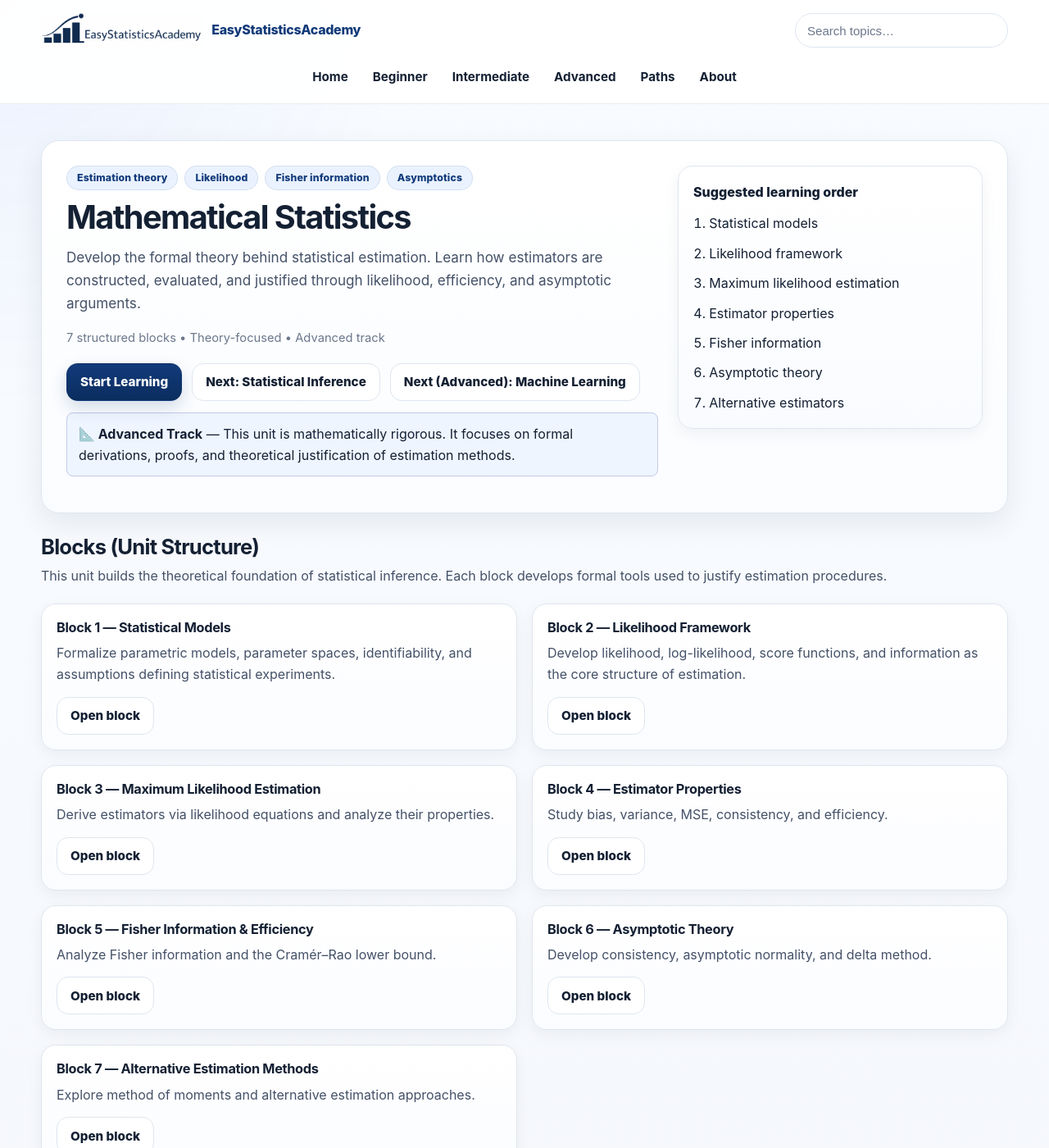
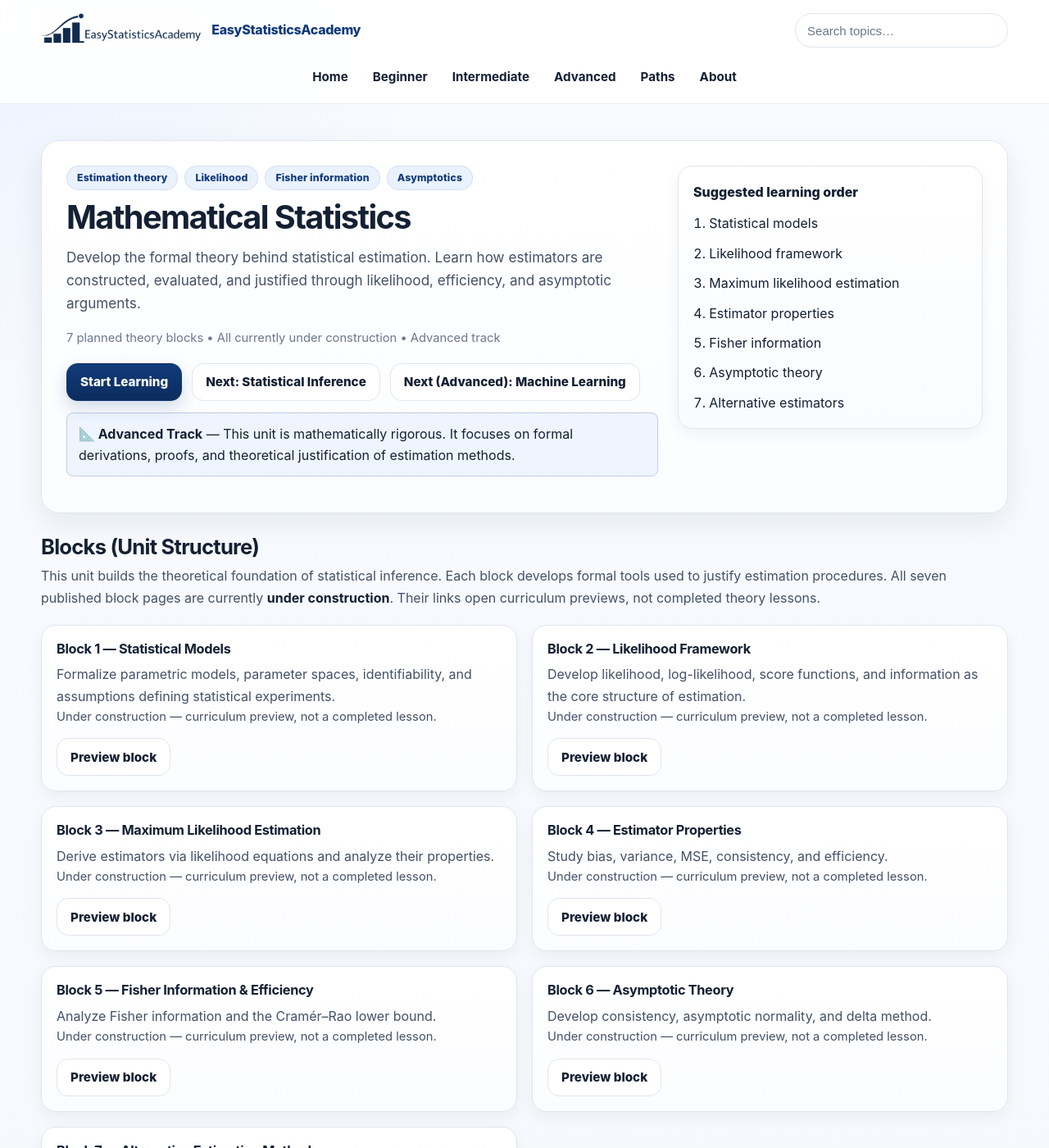
Before and after one commit to ammar-homaida-statistics/easystatisticsacademy, a Jekyll site: the page built from mathematical-statistics/index.md, in a window 1280 px wide and 1400 px high. Shown: the whole window at 82% size. Built offline with Jekyll 4.4.1, drawn with Linux system fonts in a browser that asks for light colours; some of the changed text lies outside the part shown.

Commit message:
Mark all seven mathematical-statistics blocks as under construction

```diff
--- a/mathematical-statistics/index.md
+++ b/mathematical-statistics/index.md
@@ -28,7 +28,7 @@ sidebar: false
       </p>
 
       <p class="muted-mini">
-        7 structured blocks • Theory-focused • Advanced track
+        7 planned theory blocks • All currently under construction • Advanced track
       </p>
 
       <div class="hero-actions">
@@ -73,6 +73,8 @@ sidebar: false
     <p>
       This unit builds the theoretical foundation of statistical inference.
       Each block develops formal tools used to justify estimation procedures.
+      All seven published block pages are currently <strong>under construction</strong>.
+      Their links open curriculum previews, not completed theory lessons.
     </p>
   </div>
 
@@ -96,7 +98,8 @@ sidebar: false
         Formalize parametric models, parameter spaces, identifiability,
         and assumptions defining statistical experiments.
       </p>
-      <a class="btn btn-outline" href="/mathematical-statistics/statistical-models/">Open block</a>
+      <p class="muted-mini">Under construction — curriculum preview, not a completed lesson.</p>
+      <a class="btn btn-outline" href="/mathematical-statistics/statistical-models/">Preview block</a>
     </div>
 
     <!-- BLOCK 2 -->
@@ -106,7 +109,8 @@ sidebar: false
         Develop likelihood, log-likelihood, score functions,
         and information as the core structure of estimation.
       </p>
-      <a class="btn btn-outline" href="/mathematical-statistics/likelihood-and-log-likelihood/">Open block</a>
+      <p class="muted-mini">Under construction — curriculum preview, not a completed lesson.</p>
+      <a class="btn btn-outline" href="/mathematical-statistics/likelihood-and-log-likelihood/">Preview block</a>
     </div>
 
     <!-- BLOCK 3 -->
@@ -115,7 +119,8 @@ sidebar: false
       <p>
         Derive estimators via likelihood equations and analyze their properties.
       </p>
-      <a class="btn btn-outline" href="/mathematical-statistics/maximum-likelihood-estimation/">Open block</a>
+      <p class="muted-mini">Under construction — curriculum preview, not a completed lesson.</p>
+      <a class="btn btn-outline" href="/mathematical-statistics/maximum-likelihood-estimation/">Preview block</a>
     </div>
 
     <!-- BLOCK 4 -->
@@ -124,7 +129,8 @@ sidebar: false
       <p>
         Study bias, variance, MSE, consistency, and efficiency.
       </p>
-      <a class="btn btn-outline" href="/mathematical-statistics/estimator-properties/">Open block</a>
+      <p class="muted-mini">Under construction — curriculum preview, not a completed lesson.</p>
+      <a class="btn btn-outline" href="/mathematical-statistics/estimator-properties/">Preview block</a>
     </div>
 
     <!-- BLOCK 5 -->
@@ -133,7 +139,8 @@ sidebar: false
       <p>
         Analyze Fisher information and the Cramér–Rao lower bound.
       </p>
-      <a class="btn btn-outline" href="/mathematical-statistics/fisher-information-and-efficiency/">Open block</a>
+      <p class="muted-mini">Under construction — curriculum preview, not a completed lesson.</p>
+      <a class="btn btn-outline" href="/mathematical-statistics/fisher-information-and-efficiency/">Preview block</a>
     </div>
 
     <!-- BLOCK 6 -->
@@ -142,7 +149,8 @@ sidebar: false
       <p>
         Develop consistency, asymptotic normality, and delta method.
       </p>
-      <a class="btn btn-outline" href="/mathematical-statistics/asymptotic-theory/">Open block</a>
+      <p class="muted-mini">Under construction — curriculum preview, not a completed lesson.</p>
+      <a class="btn btn-outline" href="/mathematical-statistics/asymptotic-theory/">Preview block</a>
     </div>
 
     <!-- BLOCK 7 -->
@@ -151,7 +159,8 @@ sidebar: false
       <p>
         Explore method of moments and alternative estimation approaches.
       </p>
-      <a class="btn btn-outline" href="/mathematical-statistics/alternative-estimation-methods/">Open block</a>
+      <p class="muted-mini">Under construction — curriculum preview, not a completed lesson.</p>
+      <a class="btn btn-outline" href="/mathematical-statistics/alternative-estimation-methods/">Preview block</a>
     </div>
 
   </div>
```
